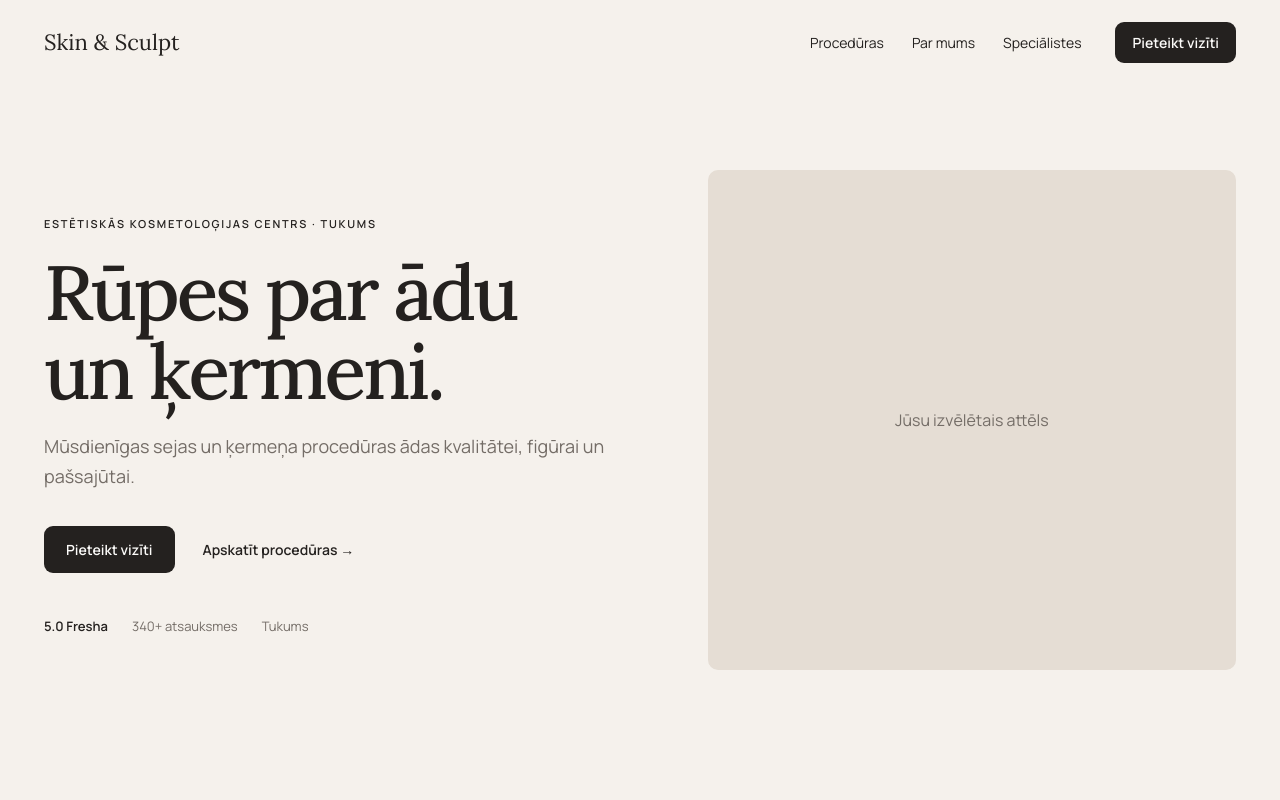
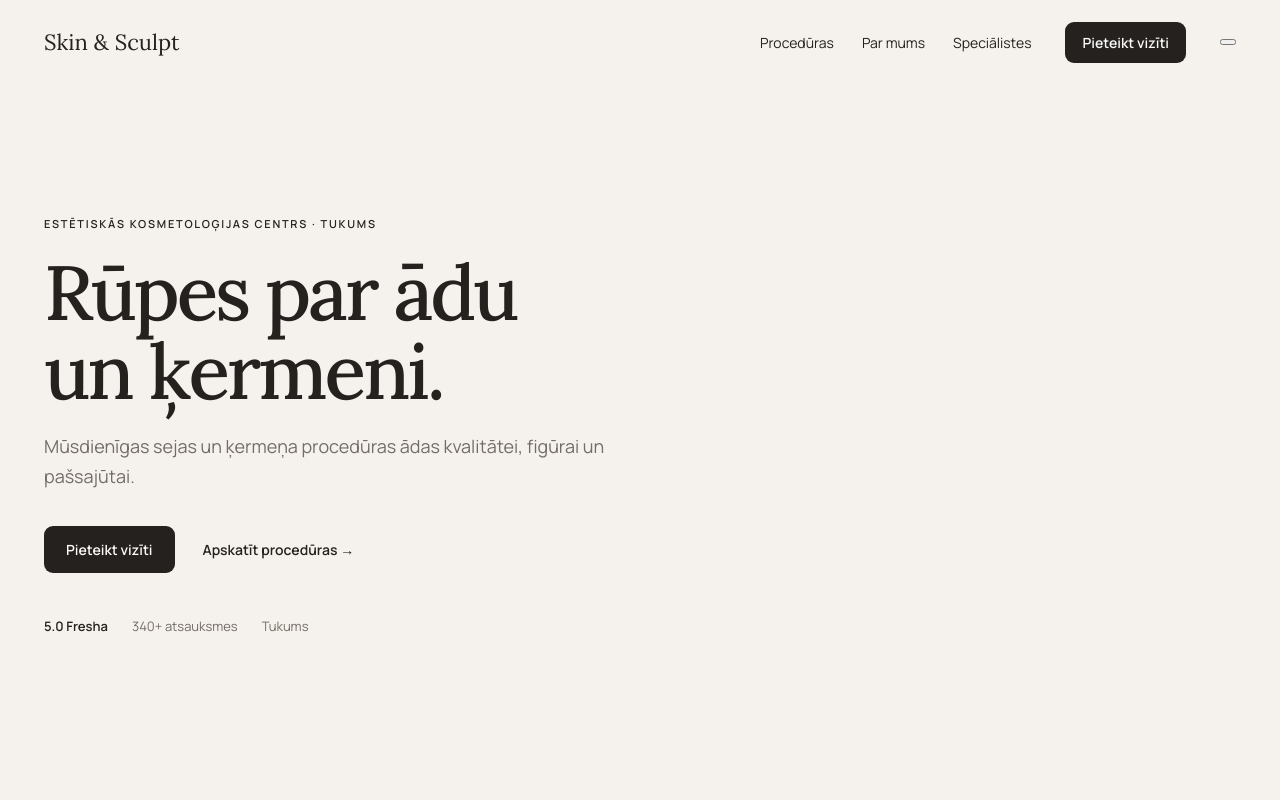
Before and after one commit to davisl24/skin-sculpt, a Next.js app: page / in a window 1280 px wide. Shown: the top 800 px of the page. Built offline with nearby package versions, Linux system fonts and the light colour scheme.

Commit message:
Polish navbar and full-screen hero

```diff
--- a/app/page.js
+++ b/app/page.js
@@ -1,8 +1,10 @@
 const BOOK="https://www.fresha.com/a/skin-sculpt-tukums-tukums-pasta-iela-11-sjn073od";
 const specialists=["Rūta","Endija","Veronika","Vanesa"];
 export default function Home(){return <main>
-<header className="nav"><a className="brand" href="#">Skin & Sculpt</a><nav><a href="#proceduras">Procedūras</a><a href="#par">Par mums</a><a href="#specialistes">Speciālistes</a></nav><a className="button small" href={BOOK}>Pieteikt vizīti</a></header>
-<section className="hero"><div><p className="eyebrow">ESTĒTISKĀS KOSMETOLOĢIJAS CENTRS · TUKUMS</p><h1>Rūpes par ādu<br/>un ķermeni.</h1><p className="lead">Mūsdienīgas sejas un ķermeņa procedūras ādas kvalitātei, figūrai un pašsajūtai.</p><div className="actions"><a className="button" href={BOOK}>Pieteikt vizīti</a><a className="textLink" href="#proceduras">Apskatīt procedūras →</a></div><div className="trust"><b>5.0 Fresha</b><span>340+ atsauksmes</span><span>Tukums</span></div></div><div className="placeholder">Jūsu izvēlētais attēls</div></section>
+<div className="heroShell">
+<header className="nav"><a className="brand" href="#">Skin & Sculpt</a><nav><a href="#proceduras">Procedūras</a><a href="#par">Par mums</a><a href="#specialistes">Speciālistes</a></nav><a className="button small" href={BOOK}>Pieteikt vizīti</a><button className="menuButton" aria-label="Atvērt izvēlni"><span/><span/></button></header>
+<section className="hero"><div className="heroContent"><p className="eyebrow">ESTĒTISKĀS KOSMETOLOĢIJAS CENTRS · TUKUMS</p><h1>Rūpes par ādu<br/>un ķermeni.</h1><p className="lead">Mūsdienīgas sejas un ķermeņa procedūras ādas kvalitātei, figūrai un pašsajūtai.</p><div className="actions"><a className="button" href={BOOK}>Pieteikt vizīti</a><a className="textLink" href="#proceduras">Apskatīt procedūras →</a></div><div className="trust"><b>5.0 Fresha</b><span>340+ atsauksmes</span><span>Tukums</span></div></div></section>
+</div>
 <section className="section" id="proceduras"><p className="eyebrow">PROCEDŪRAS</p><h2>Ko Tu vēlies uzlabot?</h2><p className="intro">Izvēlies savu mērķi un atrodi piemērotākās procedūras.</p><div className="grid three">{[["Sejas āda","Ādas kvalitātei, mitrināšanai un atjaunošanai."],["Ķermeņa aprises","Procedūras ķermeņa aprisēm un ādas kvalitātei."],["Labsajūta","Procedūras relaksācijai un pašsajūtai."]].map(([t,d])=><article className="card" key={t}><div className="imageSlot"/><h3>{t}</h3><p>{d}</p><a className="textLink" href="#iecienitas">Apskatīt procedūras →</a></article>)}</div></section>
 <section className="section alt" id="iecienitas"><p className="eyebrow">IECIENĪTĀKĀS</p><h2>Iecienītākās procedūras</h2><div className="grid three"><article className="procedure"><p>ĶERMENIM</p><h3>Endosfēras terapija</h3><span>no 50 €</span><a className="textLink" href="/endosfera">Uzzināt vairāk →</a></article><article className="procedure"><p>SEJAI</p><h3>Sejas procedūras</h3><span>Individuāli izvēlēta kopšana</span><a className="textLink" href={BOOK}>Pieteikt vizīti →</a></article><article className="procedure"><p>PIRMĀ VIZĪTE</p><h3>Konsultācija + procedūra</h3><span>no 55 €</span><a className="textLink" href={BOOK}>Pieteikt vizīti →</a></article></div></section>
 <section className="split section" id="par"><div className="placeholder">Jūsu izvēlētais attēls</div><div><p className="eyebrow">PAR CENTRU</p><h2>Par Skin & Sculpt</h2><p className="intro">Skin & Sculpt ir estētiskās kosmetoloģijas centrs Tukumā, kas apvieno mūsdienīgas tehnoloģijas ar rūpīgu pieeju sejas un ķermeņa kopšanai.</p><div className="stats"><div><b>5.0</b><span>Fresha vērtējums</span></div><div><b>340+</b><span>klientu vērtējumi</span></div><div><b>4</b><span>speciālistes</span></div></div></div></section>
```
